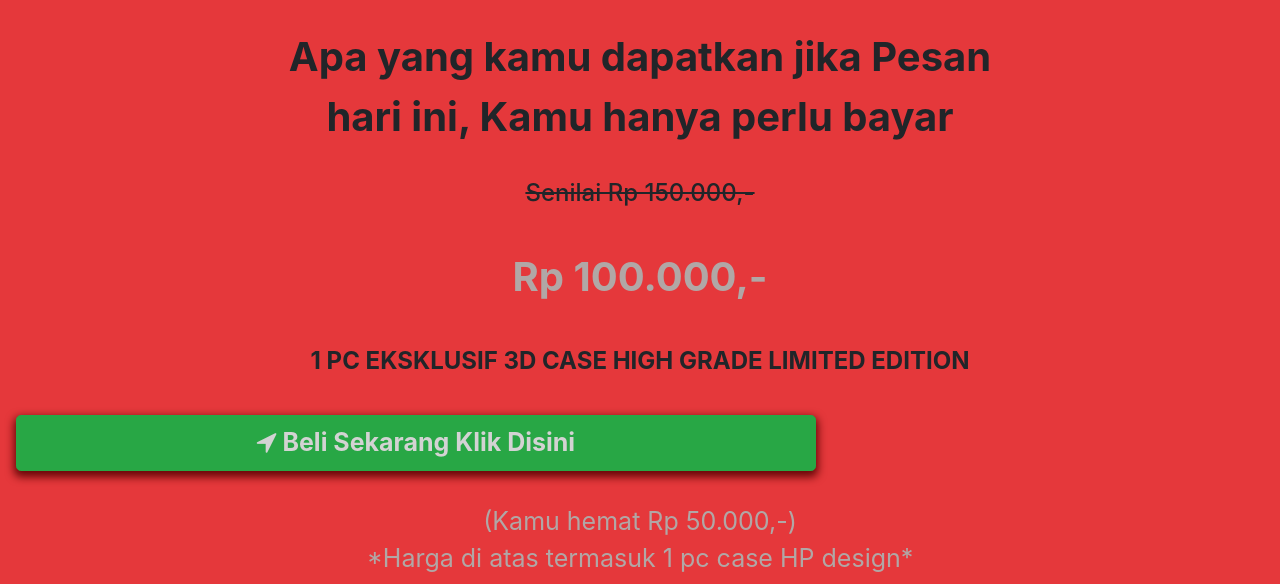
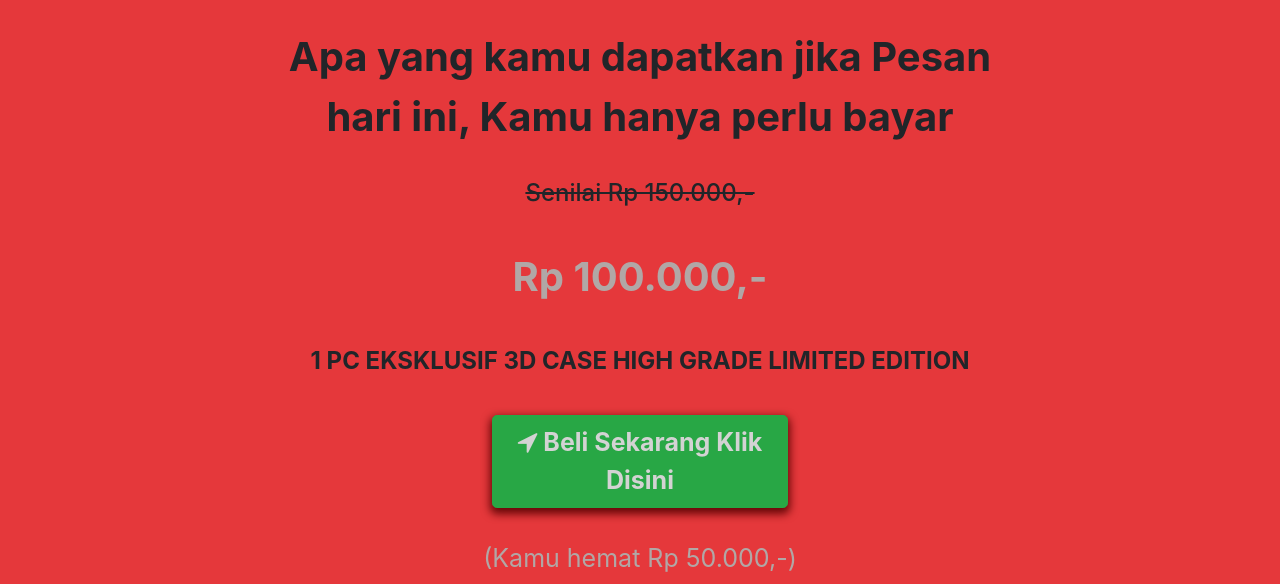
Before and after one commit to Rizzdd/Rizzdd.github.io, a plain HTML site: page index.html in a window 1280 px wide. Shown: the part 10221-10805 px from the top of the page. Drawn offline with nearby package versions, Linux system fonts and the light colour scheme.

Commit message:
Update index.html

```diff
--- a/index.html
+++ b/index.html
@@ -470,10 +470,10 @@
                     <span class="text-center h4"><strong>1 PC EKSKLUSIF 3D CASE HIGH GRADE LIMITED EDITION</strong></span>
                 </div>
             </div>
-            <div class="row">
+            <div class="row-3">
                 <form class="" action="checkout.html">
                     <div class="p-3 text-center d-flex align-items-center justify-content-center flex-column mx-auto pan2">
-                        <button class="pann btn btn-success btn-lg btn-block light-gray" type="submit"><i class="fa fa-location-arrow"> </i> Beli Sekarang Klik Disini</button>
+                        <button class="pan2 btn btn-success btn-lg btn-block light-gray" type="submit"><i class="fa fa-location-arrow"> </i> Beli Sekarang Klik Disini</button>
                     </div>
                 </form>
             </div>
```
